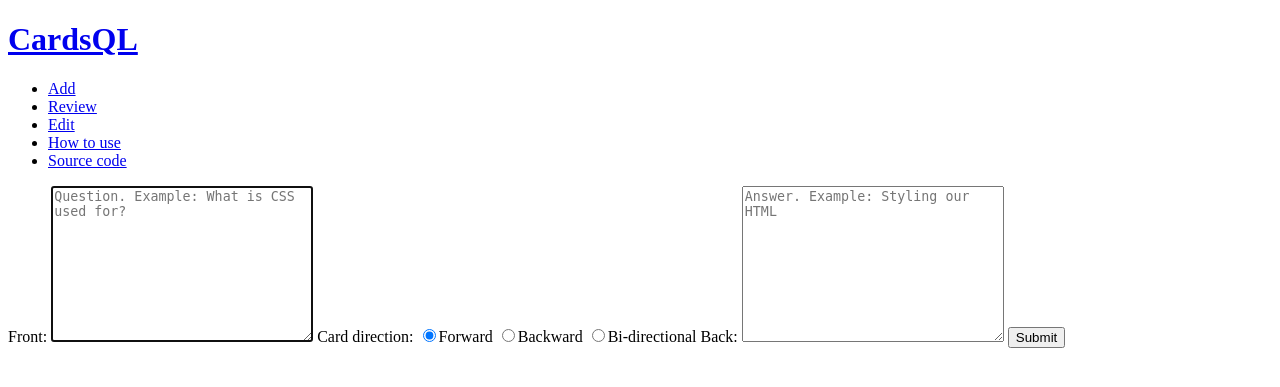
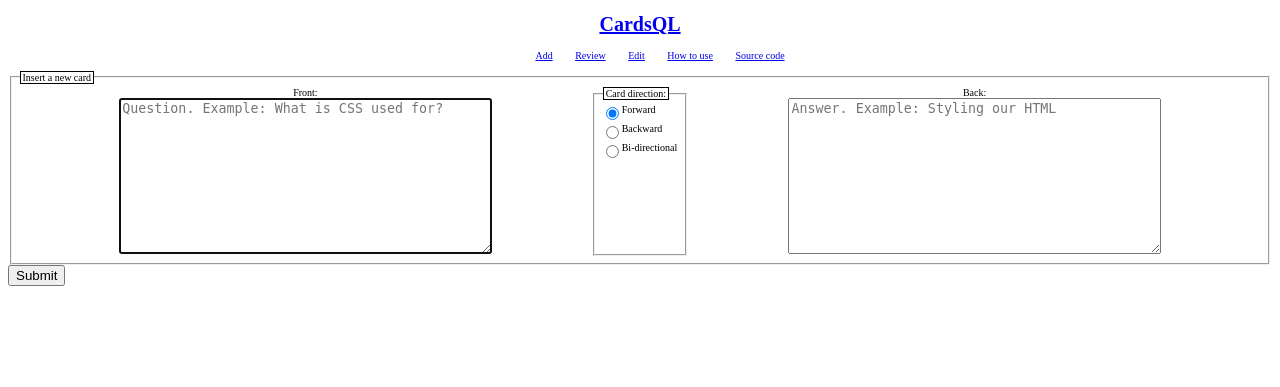
Before and after one commit to dinesh-58/cardsQL, a PHP site: page / in a window 1280 px wide. Shown: the top 387 px of the page. Run offline with PHP 8.4, Linux system fonts and the light colour scheme.

Commit message:
commit old change: apply basic styles

```diff
--- a/index.php
+++ b/index.php
@@ -9,19 +9,33 @@
     <body>
         <?php require_once './header.html'?>
         <form action="" method="">
+            <fieldset id="card-insert-form">
+                <legend>Insert a new card</legend>
+
                 <label>
-                Front:
-            <textarea name="card-front" id="" maxlength="255" spellcheck="true" cols="30" rows="10" placeholder="Question. Example: What is CSS used for?" required autofocus></textarea>
+                    <span>Front:</span>
+                    <textarea name="card-front" id="" maxlength="255" spellcheck="true" rows="10" placeholder="Question. Example: What is CSS used for?" required autofocus></textarea>
                 </label>
-            <span>Card direction:</span>
+
+                <fieldset id="card-direction-container">
+                    <legend>Card direction:</legend>
                     <!--? Can use arrow characters (not emoji) for these instead of text-->
+                    <label>
                         <input type="radio" name="card-direction" value="1" checked>Forward
+                    </label>
+                    <label>
                         <input type="radio" name="card-direction" value="2">Backward
+                    </label>
+                    <label>
                         <input type="radio" name="card-direction" value="3">Bi-directional
+                    </label>
+                </fieldset>
+
                 <label>
-                Back:
-            <textarea name="card-back" id="" maxlength="255" spellcheck="true" cols="30" rows="10" placeholder="Answer. Example: Styling our HTML" required></textarea>
+                    <span>Back:</span>
+                    <textarea name="card-back" id="" maxlength="255" spellcheck="true" rows="10" placeholder="Answer. Example: Styling our HTML" required></textarea>
                 </label>
+            </fieldset>
             <button name="submit">Submit</button>
         </form>
 
--- a/style.css
+++ b/style.css
@@ -1,3 +1,57 @@
+html {
+    font-size: 62.5%;
+}
+body * {
+    box-sizing: border-box;
+}
+header h1 {
+    text-align: center;
+}
+
+/*
+header ul {
+    display: flex;
+    list-style-type: none;
+    justify-content: space-evenly;
+    padding: 0 4rem;
+}
+*/
+header ul {
+    text-align: center;
+}
+header li {
+    display: inline-block;
+    margin: 0 1rem;
+}
+
+legend {
+    border: 1px solid black;
+}
+#card-insert-form {
+    display: flex;
+    justify-content: space-evenly;
+    flex-wrap: wrap;
+}
+
+#card-insert-form > label {
+    flex-basis: 30%;
+}
+#card-insert-form textarea{
+    width: 100%;
+}
+#card-insert-form span {
+    display: block;
+    text-align: center;
+}
+
+#card-direction-container {
+    display: flex;
+    flex-flow: column;
+}
+input[type="radio"] {
+    margin: 3px;
+    vertical-align: text-top;
+}
 .hidden {
     display: none !important;
 }
```
Lines whose indentation alone changed are shown as unchanged.
